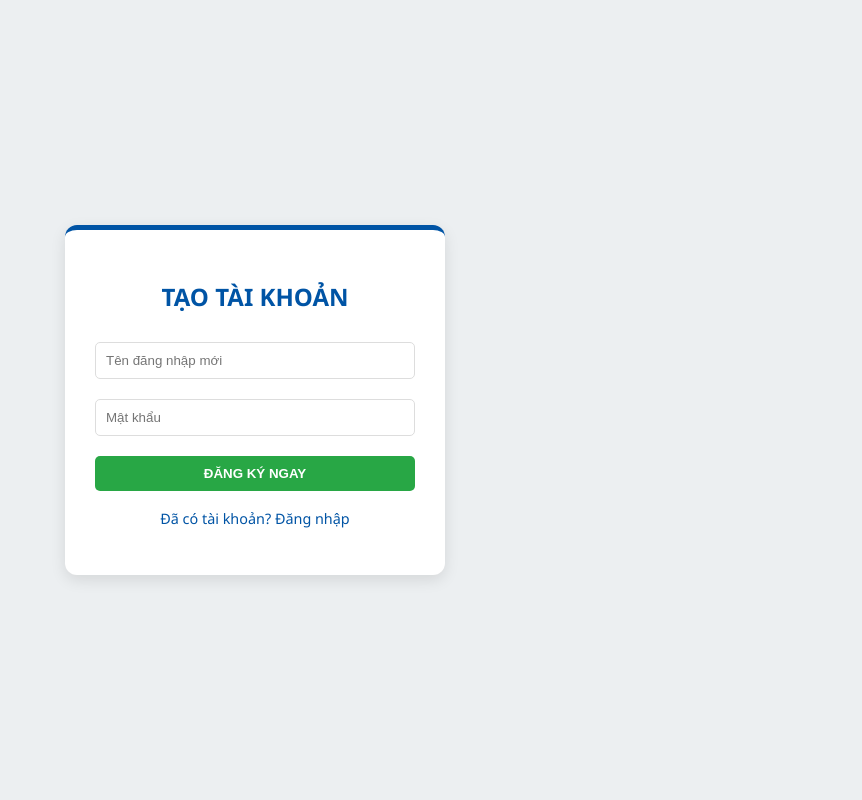
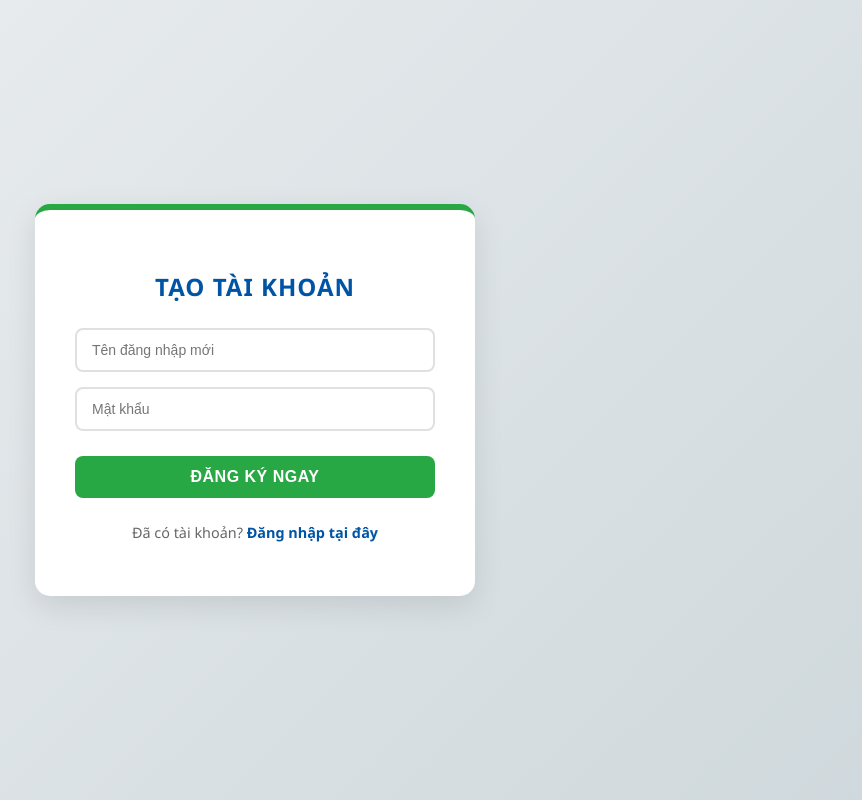
Before and after one commit to basangnguyen/kma-graph-coloring, a Flask app: page /register in a window 1280 px wide. Shown: the whole page, without its empty margins (385-1247 px from the left). Run offline with Flask 3, Linux system fonts and the light colour scheme.

Commit message:
Update register.html

```diff
--- a/templates/register.html
+++ b/templates/register.html
@@ -2,23 +2,145 @@
 <html lang="vi">
 <head>
     <meta charset="UTF-8">
+    <meta name="viewport" content="width=device-width, initial-scale=1.0">
     <title>KMA - Đăng ký tài khoản</title>
     <style>
-        body { font-family: 'Segoe UI', sans-serif; background: #eceff1; display: flex; justify-content: center; align-items: center; height: 100vh; margin: 0; }
-        .box { background: white; padding: 30px; border-radius: 12px; box-shadow: 0 5px 15px rgba(0,0,0,0.1); width: 320px; text-align: center; border-top: 5px solid #0054a5; }
-        input { width: 100%; padding: 10px; margin: 10px 0; border: 1px solid #ddd; border-radius: 5px; box-sizing: border-box; }
-        button { width: 100%; padding: 10px; background: #28a745; color: white; border: none; border-radius: 5px; cursor: pointer; font-weight: bold; margin-top: 10px; }
-        a { color: #0054a5; text-decoration: none; font-size: 0.9em; }
+        :root {
+            --primary-color: #0054a5; /* Xanh KMA */
+            --success-color: #28a745; /* Xanh lá đăng ký */
+            --success-hover: #218838;
+            --bg-gradient: linear-gradient(135deg, #eceff1 0%, #cfd8dc 100%);
+            --white: #ffffff;
+            --error-bg: #f8d7da;
+            --error-text: #721c24;
+        }
+
+        body {
+            font-family: 'Segoe UI', Tahoma, Geneva, Verdana, sans-serif;
+            background: var(--bg-gradient);
+            display: flex;
+            justify-content: center;
+            align-items: center;
+            height: 100vh;
+            margin: 0;
+        }
+
+        .register-box {
+            background: var(--white);
+            padding: 40px;
+            border-radius: 15px;
+            box-shadow: 0 10px 30px rgba(0,0,0,0.1);
+            width: 100%;
+            max-width: 360px;
+            text-align: center;
+            border-top: 6px solid var(--success-color); /* Điểm nhấn viền trên màu xanh lá */
+            transition: transform 0.3s ease;
+        }
+
+        .register-box:hover {
+            transform: translateY(-5px);
+        }
+
+        h2 {
+            color: var(--primary-color);
+            margin-bottom: 25px;
+            font-weight: 700;
+            letter-spacing: 1px;
+            text-transform: uppercase;
+            font-size: 1.5rem;
+        }
+
+        /* Flash Messages */
+        .alert {
+            padding: 12px;
+            margin-bottom: 20px;
+            border-radius: 8px;
+            font-size: 0.85em;
+            background: var(--error-bg);
+            color: var(--error-text);
+            border: 1px solid #f5c6cb;
+            animation: fadeIn 0.5s ease;
+        }
+
+        @keyframes fadeIn {
+            from { opacity: 0; transform: translateY(-10px); }
+            to { opacity: 1; transform: translateY(0); }
+        }
+
+        .input-group {
+            margin-bottom: 15px;
+        }
+
+        input {
+            width: 100%;
+            padding: 12px 15px;
+            border: 2px solid #e0e0e0;
+            border-radius: 8px;
+            box-sizing: border-box;
+            outline: none;
+            transition: all 0.3s ease;
+            font-size: 14px;
+        }
+
+        input:focus {
+            border-color: var(--success-color);
+            box-shadow: 0 0 8px rgba(40, 167, 69, 0.2);
+        }
+
+        button {
+            width: 100%;
+            padding: 12px;
+            background: var(--success-color);
+            color: white;
+            border: none;
+            border-radius: 8px;
+            cursor: pointer;
+            font-size: 16px;
+            font-weight: 600;
+            text-transform: uppercase;
+            transition: all 0.3s ease;
+            margin-top: 10px;
+            letter-spacing: 0.5px;
+        }
+
+        button:hover {
+            background: var(--success-hover);
+            box-shadow: 0 5px 15px rgba(40, 167, 69, 0.3);
+        }
+
+        button:active {
+            transform: scale(0.97);
+        }
+
+        .footer-text {
+            margin-top: 25px;
+            font-size: 0.9em;
+            color: #666;
+        }
+
+        .footer-text a {
+            color: var(--primary-color);
+            text-decoration: none;
+            font-weight: 600;
+            transition: color 0.2s;
+        }
+
+        .footer-text a:hover {
+            color: var(--success-color);
+            text-decoration: underline;
+        }
     </style>
 </head>
 <body>
-    <div class="box">
-        <h2 style="color: #0054a5;">TẠO TÀI KHOẢN</h2>
 
+    <div class="register-box">
+        <h2>TẠO TÀI KHOẢN</h2>
+
+        <!-- Hiển thị thông báo lỗi từ Flask -->
         {% with messages = get_flashed_messages(with_categories=true) %}
           {% if messages %}
             {% for category, message in messages %}
-              <div style="padding: 8px; margin-bottom: 10px; border-radius: 5px; font-size: 0.85em; background: #f8d7da; color: #721c24;">
+              <div class="alert">
                 {{ message }}
               </div>
             {% endfor %}
@@ -26,11 +148,19 @@
         {% endwith %}
 
         <form method="POST">
-            <input type="text" name="username" placeholder="Tên đăng nhập mới" required>
-            <input type="password" name="password" placeholder="Mật khẩu" required>
+            <div class="input-group">
+                <input type="text" name="username" placeholder="Tên đăng nhập mới" required>
+            </div>
+            <div class="input-group">
+                <input type="password" name="password" placeholder="Mật khẩu" required>
+            </div>
             <button type="submit">ĐĂNG KÝ NGAY</button>
         </form>
-        <p><a href="/login">Đã có tài khoản? Đăng nhập</a></p>
+
+        <p class="footer-text">
+            Đã có tài khoản? <a href="/login">Đăng nhập tại đây</a>
+        </p>
     </div>
+
 </body>
 </html>
```
